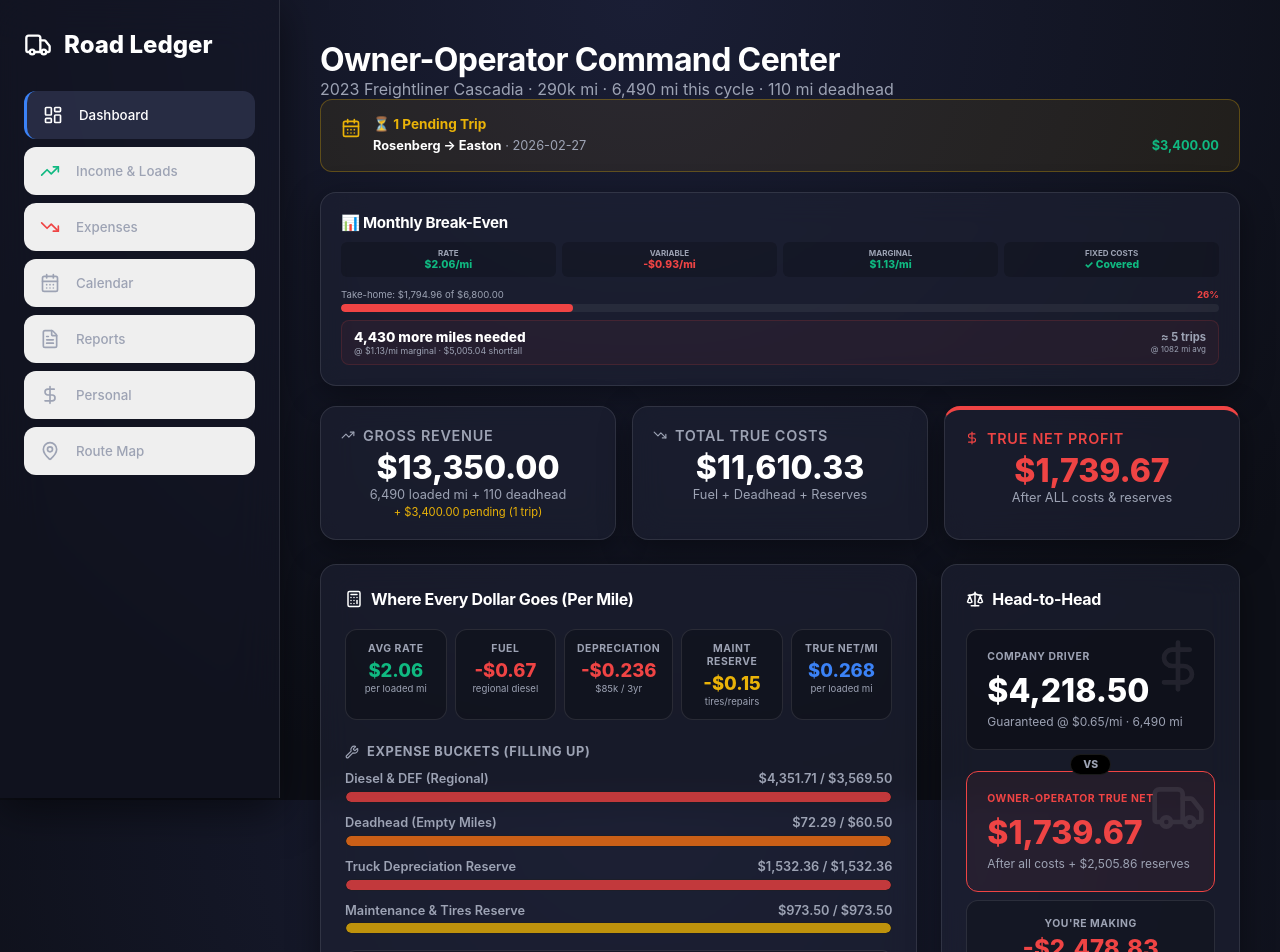
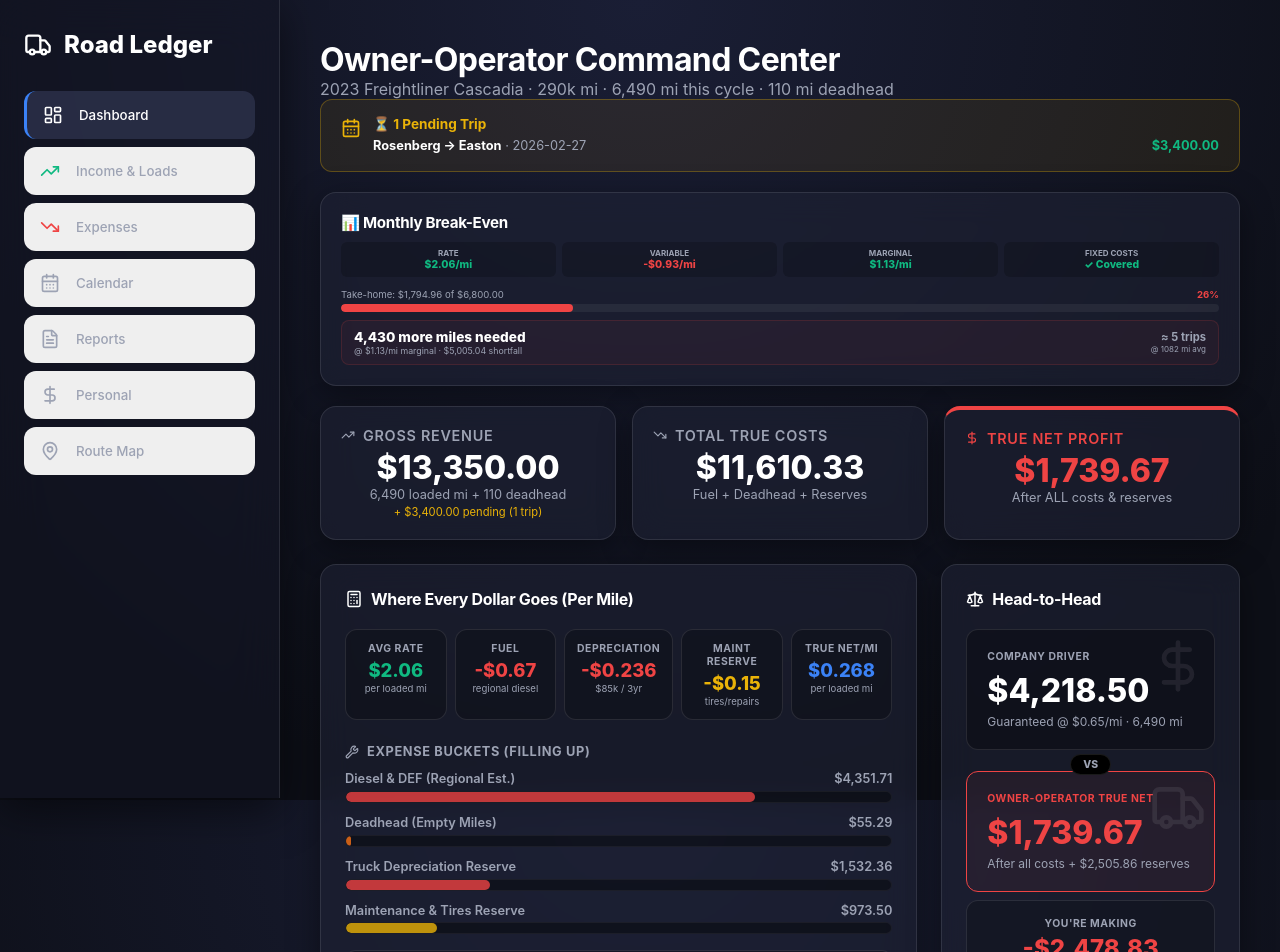
Before and after one commit to Chinadoc/Truck-tracker, a React (Vite) app: page / in a window 1280 px wide. Shown: the top 952 px of the page. Built offline with nearby package versions, Linux system fonts and the light colour scheme.

Commit message:
Single estimated amount per expense bucket, no fake actual/budget

```diff
--- a/src/App.tsx
+++ b/src/App.tsx
@@ -682,21 +682,25 @@ function App() {
                   <Wrench size={14} /> Expense Buckets (Filling Up)
                 </h4>
                 {[
-                  { name: 'Diesel & DEF (Regional)', tracked: analysis.trackedFuelCost, expected: analysis.expectedFuelCost, color: analysis.trackedFuelCost > analysis.expectedFuelCost ? 'var(--danger)' : 'var(--success)' },
-                  { name: 'Deadhead (Empty Miles)', tracked: expenses.filter(e => e.category === 'Deadhead').reduce((s, e) => s + e.amount, 0), expected: totalDeadhead * (REGIONAL_DIESEL['AVG'].price / MPG), color: '#f97316' },
-                  { name: 'Truck Depreciation Reserve', tracked: analysis.vehicleDepreciation, expected: analysis.vehicleDepreciation, color: 'var(--danger)' },
-                  { name: 'Maintenance & Tires Reserve', tracked: analysis.maintReserve, expected: analysis.maintReserve, color: '#eab308' },
-                ].map((b, i) => (
-                  <div key={i} style={{ marginBottom: '0.75rem' }}>
-                    <div style={{ display: 'flex', justifyContent: 'space-between', fontSize: '0.8rem', fontWeight: 600, color: 'var(--text-secondary)', marginBottom: '0.3rem' }}>
-                      <span>{b.name}</span>
-                      <span>{formatCurrency(b.tracked)} / {formatCurrency(b.expected)}</span>
-                    </div>
-                    <div className="bucket-bar-bg">
-                      <div className="bucket-bar-fill" style={{ background: b.color, width: `${Math.min(100, (b.tracked / Math.max(1, b.expected)) * 100)}%`, opacity: 0.8 }}></div>
-                    </div>
-                  </div>
-                ))}
+                  { name: 'Diesel & DEF (Regional Est.)', amount: analysis.trackedFuelCost, color: 'var(--danger)' },
+                  { name: 'Deadhead (Empty Miles)', amount: completedExpenses.filter(e => e.category === 'Deadhead').reduce((s, e) => s + e.amount, 0), color: '#f97316' },
+                  { name: 'Truck Depreciation Reserve', amount: analysis.vehicleDepreciation, color: 'var(--danger)' },
+                  { name: 'Maintenance & Tires Reserve', amount: analysis.maintReserve, color: '#eab308' },
+                ].map((b, i) => {
+                  const totalCosts = totalExpenses + analysis.totalHiddenCosts;
+                  const pct = totalCosts > 0 ? (b.amount / totalCosts) * 100 : 0;
+                  return (
+                    <div key={i} style={{ marginBottom: '0.75rem' }}>
+                      <div style={{ display: 'flex', justifyContent: 'space-between', fontSize: '0.8rem', fontWeight: 600, color: 'var(--text-secondary)', marginBottom: '0.3rem' }}>
+                        <span>{b.name}</span>
+                        <span>{formatCurrency(b.amount)}</span>
+                      </div>
+                      <div className="bucket-bar-bg">
+                        <div className="bucket-bar-fill" style={{ background: b.color, width: `${Math.min(100, pct * 2)}%`, opacity: 0.8 }}></div>
+                      </div>
+                    </div>
+                  );
+                })}
 
                 <div style={{ marginTop: '1rem', padding: '0.75rem 1rem', background: 'rgba(0,0,0,0.2)', borderRadius: '10px', border: '1px solid var(--border)', display: 'flex', justifyContent: 'space-between', alignItems: 'center' }}>
                   <span className="text-secondary" style={{ fontSize: '0.85rem', fontWeight: 600 }}>Total Hidden Reserves Set Aside:</span>
```
